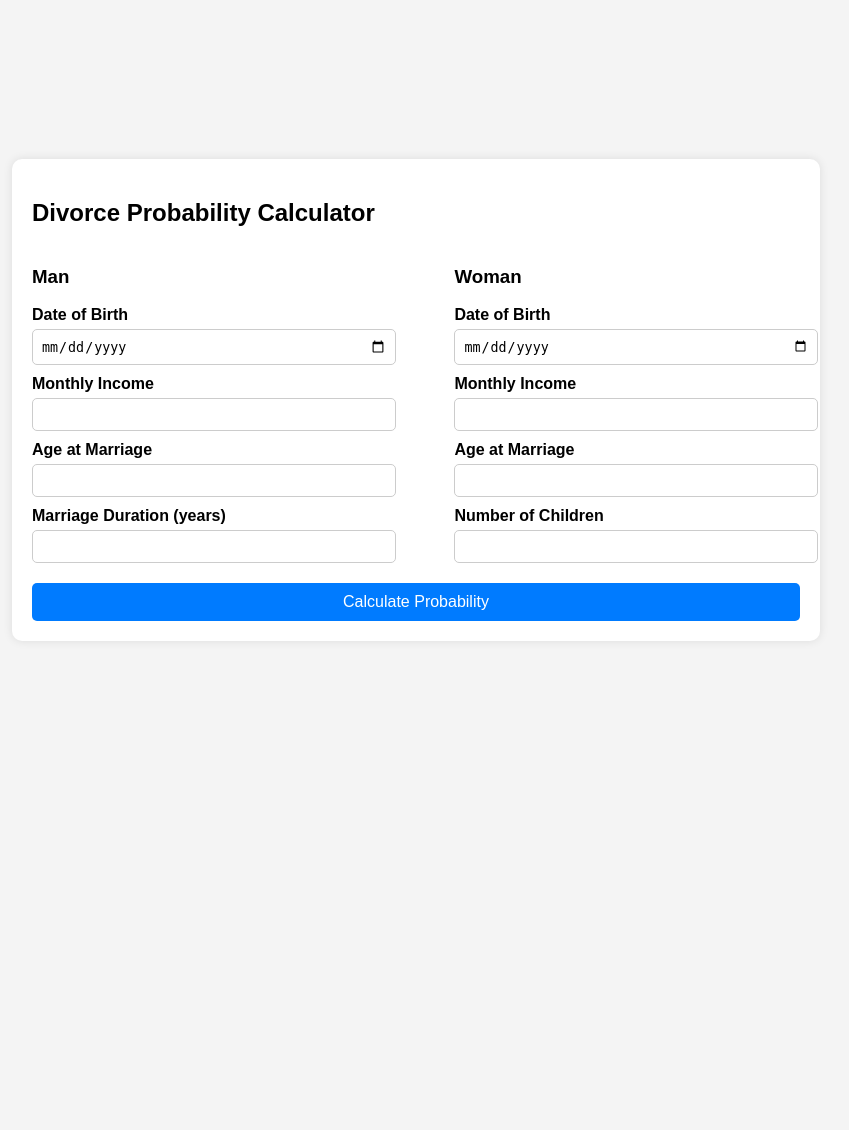
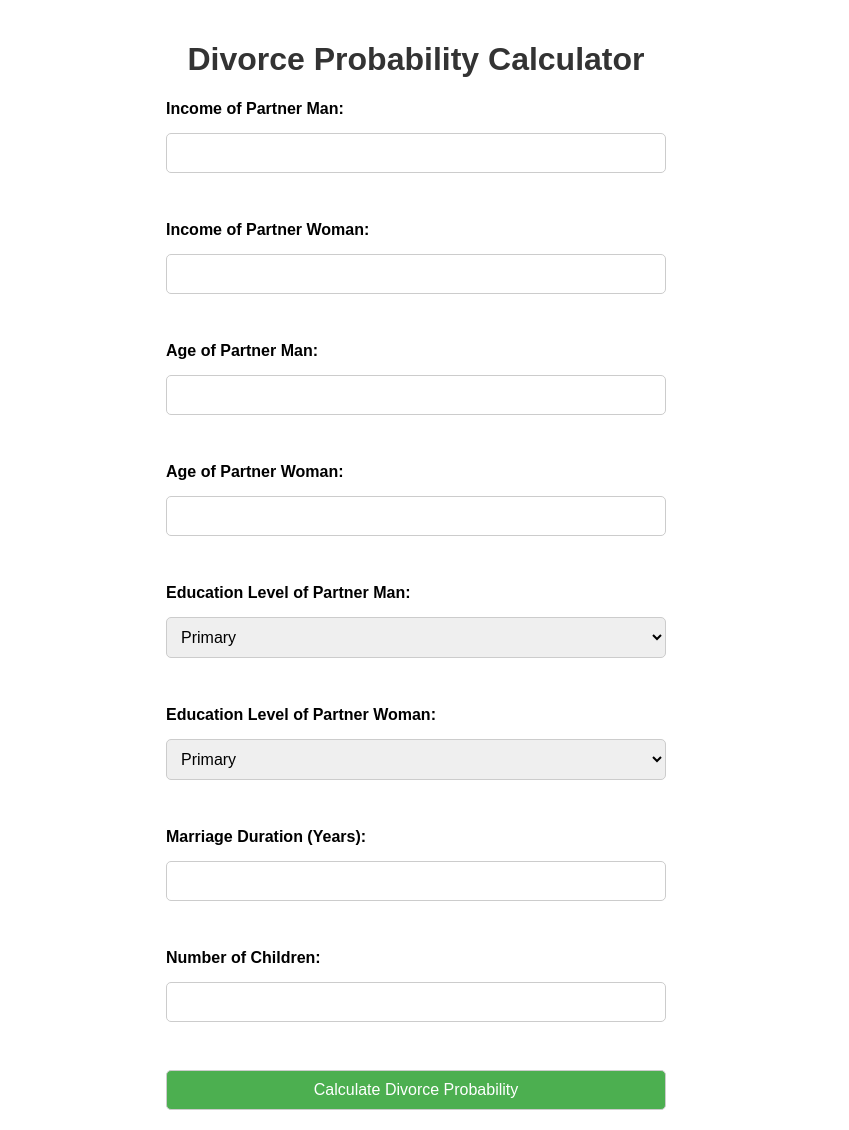
Before and after one commit to gregoirelanquetot/Astrovorces, a Flask app: page / in a window 1280 px wide. Shown: the whole page, without its empty margins (224-1073 px from the left). Before the commit the page ends 621 px from the top, so only its background shows below. Run offline with Flask 3, Linux system fonts and the light colour scheme; parts of the project's set-up code (start-up, migrations or seed data) failed here and were passed over.

Commit message:
Add files via upload

```diff
--- a/templates/index.html
+++ b/templates/index.html
@@ -7,98 +7,100 @@
   <style>
     body {
       font-family: Arial, sans-serif;
-            background-color: #f4f4f4;
+      background-color: #f4f4f9;
       margin: 0;
       padding: 0;
-            display: flex;
-            justify-content: center;
-            align-items: center;
-            height: 100vh;
     }
     .container {
-            background: white;
+      width: 80%;
+      margin: 0 auto;
       padding: 20px;
-            border-radius: 10px;
-            box-shadow: 0 0 10px rgba(0, 0, 0, 0.1);
-            width: 60%;
+      background-color: #ffffff;
+      box-shadow: 0 4px 8px rgba(0, 0, 0, 0.1);
     }
-        .form-container {
+    h1 {
+      text-align: center;
+      color: #333;
+    }
+    form {
       display: flex;
-            justify-content: space-between;
-        }
-        .column {
-            width: 45%;
+      flex-direction: column;
+      gap: 15px;
+      max-width: 500px;
+      margin: 0 auto;
     }
     label {
+      font-size: 16px;
       font-weight: bold;
-            display: block;
-            margin-top: 10px;
     }
-        input, select {
-            width: 100%;
-            padding: 8px;
-            margin-top: 5px;
+    input, select, button {
+      padding: 10px;
+      font-size: 16px;
       border: 1px solid #ccc;
       border-radius: 5px;
     }
     button {
-            margin-top: 20px;
-            width: 100%;
-            padding: 10px;
-            border: none;
-            background-color: #007bff;
+      background-color: #4CAF50;
       color: white;
-            font-size: 16px;
-            border-radius: 5px;
       cursor: pointer;
     }
     button:hover {
-            background-color: #0056b3;
+      background-color: #45a049;
+    }
+    .result {
+      margin-top: 20px;
+      text-align: center;
+      font-size: 20px;
+      font-weight: bold;
+      color: #4CAF50;
     }
   </style>
 </head>
 <body>
   <div class="container">
-        <h2>Divorce Probability Calculator</h2>
+    <h1>Divorce Probability Calculator</h1>
     <form method="POST">
-            <div class="form-container">
-                <div class="column">
-                    <h3>Man</h3>
-                    <label for="man_dob">Date of Birth</label>
-                    <input type="date" id="man_dob" name="man_dob" required>
+      <label for="income_man">Income of Partner Man:</label>
+      <input type="number" name="income_man" required><br>
 
-                    <label for="man_income">Monthly Income</label>
-                    <input type="number" id="man_income" name="man_income" required>
+      <label for="income_woman">Income of Partner Woman:</label>
+      <input type="number" name="income_woman" required><br>
 
-                    <label for="man_age_marriage">Age at Marriage</label>
-                    <input type="number" id="man_age_marriage" name="man_age_marriage" required>
+      <label for="age_man">Age of Partner Man:</label>
+      <input type="number" name="age_man" required><br>
+
+      <label for="age_woman">Age of Partner Woman:</label>
+      <input type="number" name="age_woman" required><br>
+
+      <label for="education_man">Education Level of Partner Man:</label>
+      <select name="education_man" required>
+        <option value="PRIMARIA">Primary</option>
+        <option value="SECUNDARIA">Secondary</option>
+        <option value="PREPARATORIA">High School</option>
+        <option value="PROFESIONAL">Professional</option>
+      </select><br>
+
+      <label for="education_woman">Education Level of Partner Woman:</label>
+      <select name="education_woman" required>
+        <option value="PRIMARIA">Primary</option>
+        <option value="SECUNDARIA">Secondary</option>
+        <option value="PREPARATORIA">High School</option>
+        <option value="PROFESIONAL">Professional</option>
+      </select><br>
+
+      <label for="marriage_duration">Marriage Duration (Years):</label>
+      <input type="number" name="marriage_duration" required><br>
+
+      <label for="children">Number of Children:</label>
+      <input type="number" name="children" required><br>
+
+      <button type="submit">Calculate Divorce Probability</button>
+    </form>
+
+    {% if probability is not none %}
+      <div class="result">
+        Predicted Divorce Probability: {{ probability }}%
       </div>
-                <div class="column">
-                    <h3>Woman</h3>
-                    <label for="woman_dob">Date of Birth</label>
-                    <input type="date" id="woman_dob" name="woman_dob" required>
-
-                    <label for="woman_income">Monthly Income</label>
-                    <input type="number" id="woman_income" name="woman_income" required>
-
-                    <label for="woman_age_marriage">Age at Marriage</label>
-                    <input type="number" id="woman_age_marriage" name="woman_age_marriage" required>
-                </div>
-            </div>
-            <div class="form-container">
-                <div class="column">
-                    <label for="marriage_duration">Marriage Duration (years)</label>
-                    <input type="number" id="marriage_duration" name="marriage_duration" required>
-                </div>
-                <div class="column">
-                    <label for="children">Number of Children</label>
-                    <input type="number" id="children" name="children" required>
-                </div>
-            </div>
-            <button type="submit">Calculate Probability</button>
-        </form>
-        {% if probability is not none %}
-            <h3>Divorce Probability: {{ probability }}%</h3>
     {% endif %}
   </div>
 </body>
```
Lines whose indentation alone changed are shown as unchanged.
